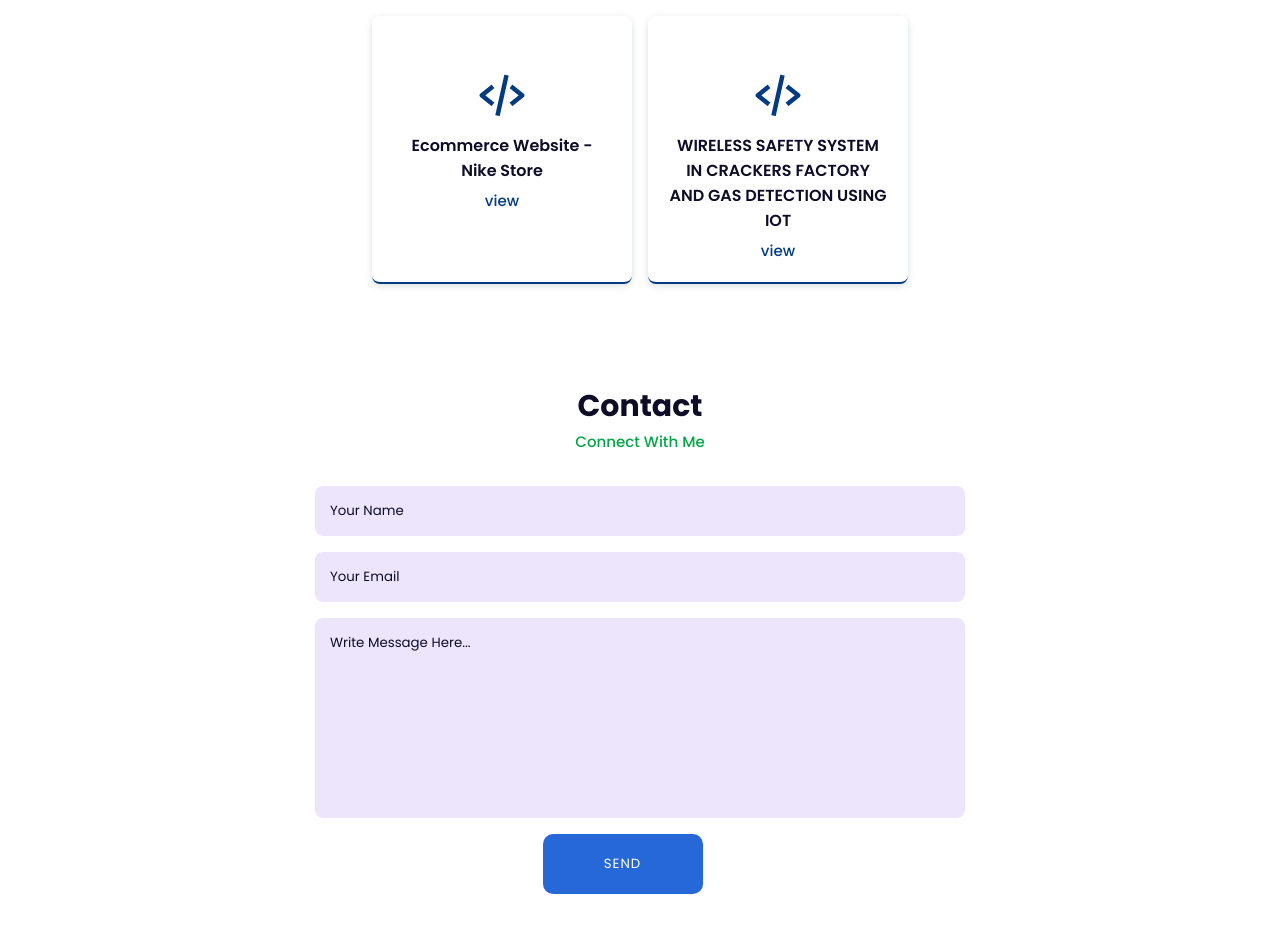
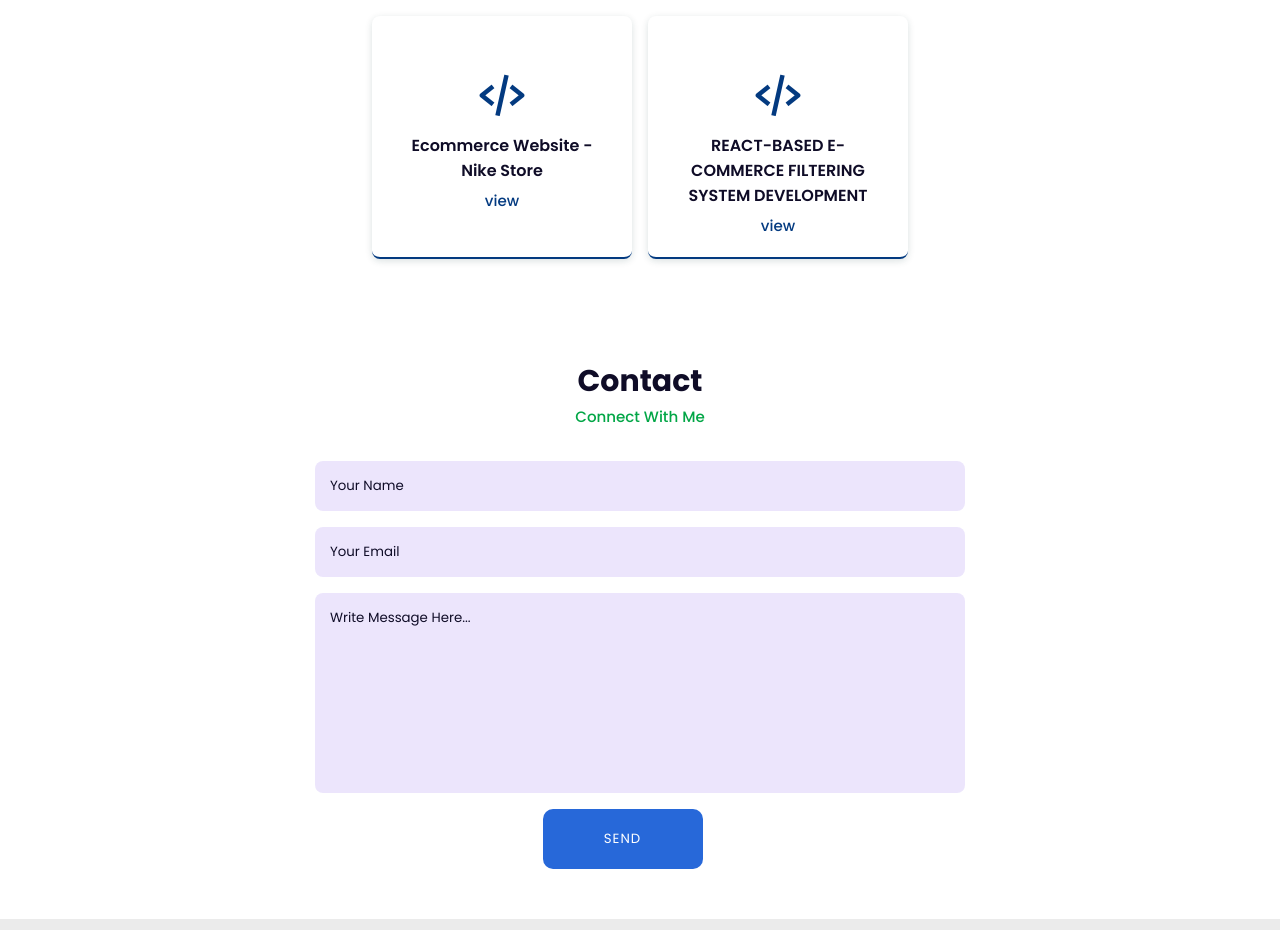
Before and after one commit to KrishnaRaj1363/Krishnaraj-Portfolio-, a plain HTML site: page index.html in a window 1280 px wide. Shown: the part 2260-3190 px from the top of the page. Drawn offline with nearby package versions, Linux system fonts and the light colour scheme.

Commit message:
Update index.html

```diff
--- a/index.html
+++ b/index.html
@@ -158,8 +158,8 @@
 
              <div class="services-box">
                 <i class='bx bx-code-alt' ></i>
-                <h3>WIRELESS SAFETY SYSTEM IN CRACKERS FACTORY AND GAS DETECTION USING IOT</h3>
-                <a href="#" class="anchor">view</a>
+                <h3>REACT-BASED E-COMMERCE FILTERING SYSTEM DEVELOPMENT</h3>
+                <a href="https://65ded868b81832ad040411de--dashing-bublanina-a12b9b.netlify.app/" class="anchor">view</a>
             </div>
 
         </div>
```
